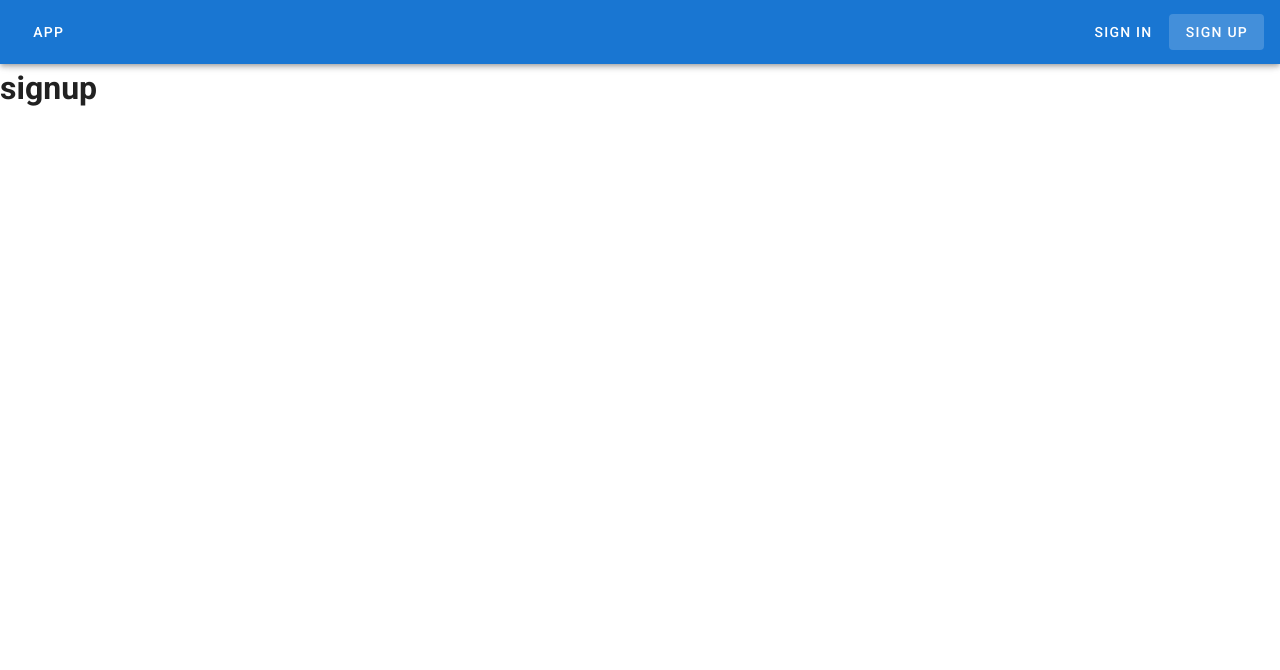
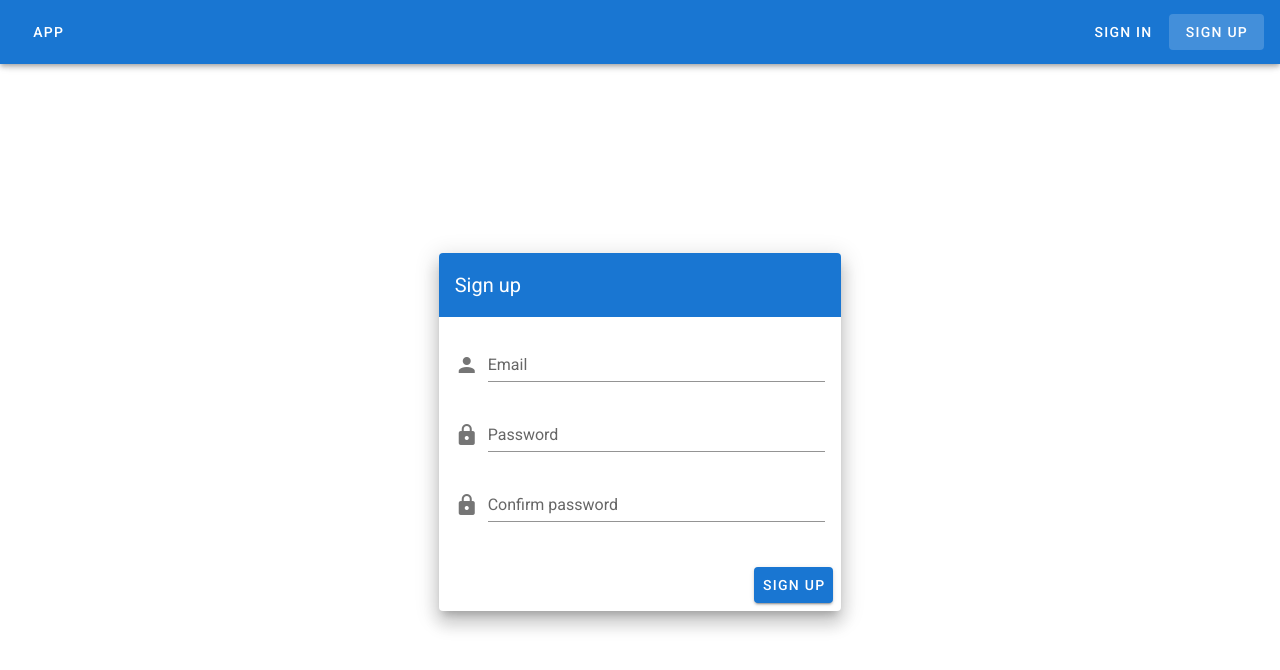
Before and after one commit to holowieszek/shop-reporter-frontend, a Vue app: page /signup in a window 1280 px wide. Shown: the top 670 px of the page. Built offline with nearby package versions, Linux system fonts and the light colour scheme.

Commit message:
Designing signIn/signUp components

```diff
--- a/src/components/Auth/SignIn.vue
+++ b/src/components/Auth/SignIn.vue
@@ -1,5 +1,33 @@
 <template>
-  <h1>signin</h1>
+  <v-container class="fill-height" fluid>
+    <v-row align="center" justify="center">
+      <v-col cols="12" sm="8" md="4">
+        <v-card class="elevation-12">
+          <v-toolbar color="primary" dark flat>
+            <v-toolbar-title>Sing in</v-toolbar-title>
+            <v-spacer></v-spacer>
+          </v-toolbar>
+          <v-card-text>
+            <v-form>
+              <v-text-field label="Email" name="email" prepend-icon="mdi-account" type="text"></v-text-field>
+
+              <v-text-field
+                id="password"
+                label="Password"
+                name="password"
+                prepend-icon="mdi-lock"
+                type="password"
+              ></v-text-field>
+            </v-form>
+          </v-card-text>
+          <v-card-actions>
+            <v-spacer></v-spacer>
+            <v-btn color="primary">SIgn in</v-btn>
+          </v-card-actions>
+        </v-card>
+      </v-col>
+    </v-row>
+  </v-container>
 </template>
 
 <script>
--- a/src/components/Auth/SignUp.vue
+++ b/src/components/Auth/SignUp.vue
@@ -1,9 +1,69 @@
 <template>
-  <h1>signup</h1>
+  <v-container class="fill-height" fluid>
+    <v-row align="center" justify="center">
+      <v-col cols="12" sm="8" md="4">
+        <v-card class="elevation-12">
+          <v-toolbar color="primary" dark flat>
+            <v-toolbar-title>Sign up</v-toolbar-title>
+            <v-spacer></v-spacer>
+          </v-toolbar>
+          <v-card-text>
+            <v-form>
+              <v-text-field
+                label="Email"
+                name="emaik"
+                prepend-icon="mdi-account"
+                type="text"
+                v-model="email"
+              ></v-text-field>
+
+              <v-text-field
+                id="password"
+                label="Password"
+                name="password"
+                prepend-icon="mdi-lock"
+                type="password"
+                v-model="password"
+              ></v-text-field>
+
+              <v-text-field
+                id="confirm-password"
+                label="Confirm password"
+                name="confirm-password"
+                prepend-icon="mdi-lock"
+                type="password"
+                v-model="confirmPassword"
+              ></v-text-field>
+            </v-form>
+          </v-card-text>
+          <v-card-actions>
+            <v-spacer></v-spacer>
+            <v-btn color="primary" @click="onSubmit">Sign up</v-btn>
+          </v-card-actions>
+        </v-card>
+      </v-col>
+    </v-row>
+  </v-container>
 </template>
 
 <script>
-export default {};
+export default {
+  data: () => ({
+    email: "",
+    password: "",
+    confirmPassword: ""
+  }),
+  methods: {
+    onSubmit() {
+      const { email, password, confirmPassword } = this
+      if (password !== confirmPassword) {
+        return;
+      }
+
+      console.log({ email, password, confirmPassword });
+    }
+  }
+};
 </script>
 
 <style>
```
